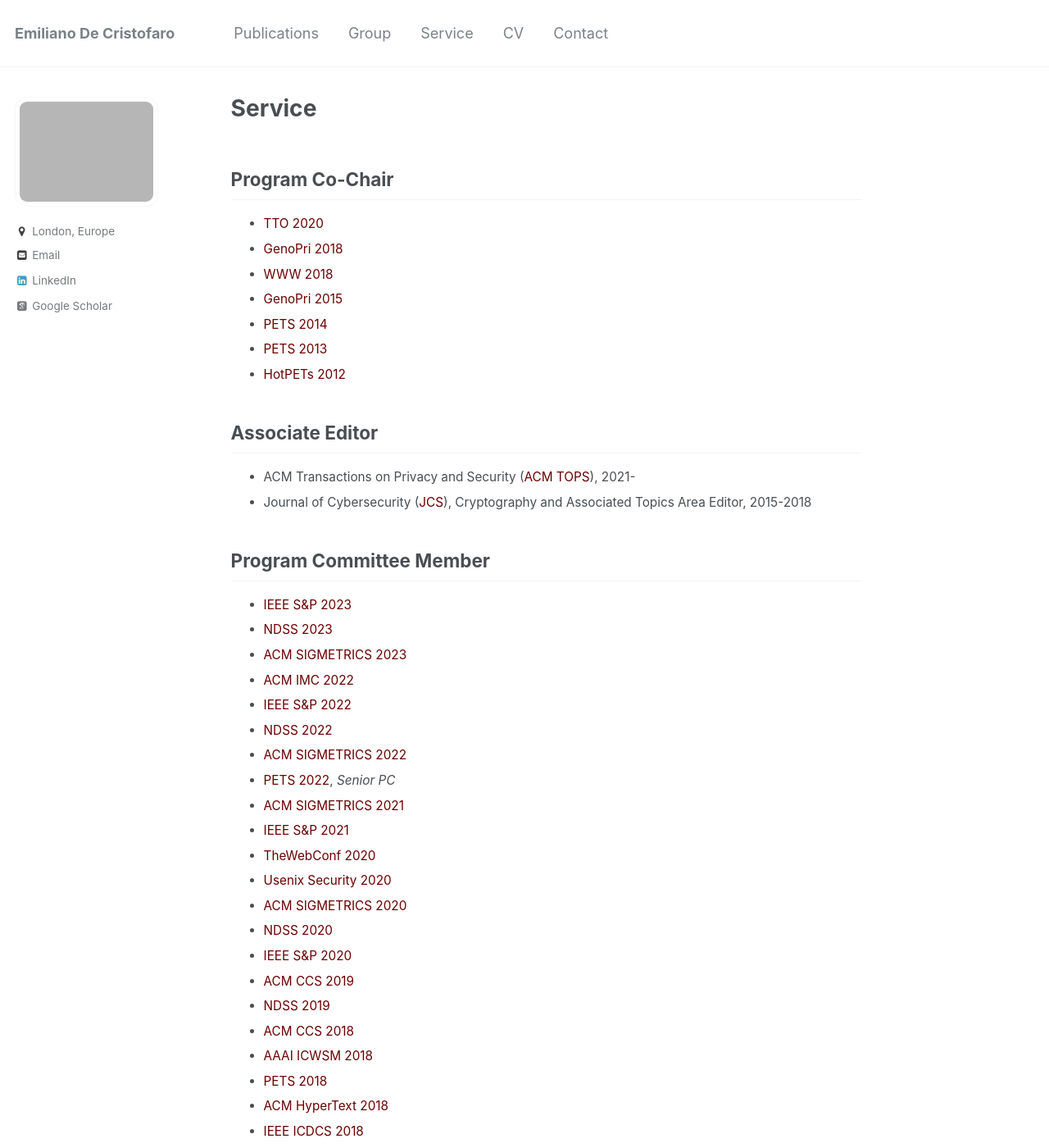
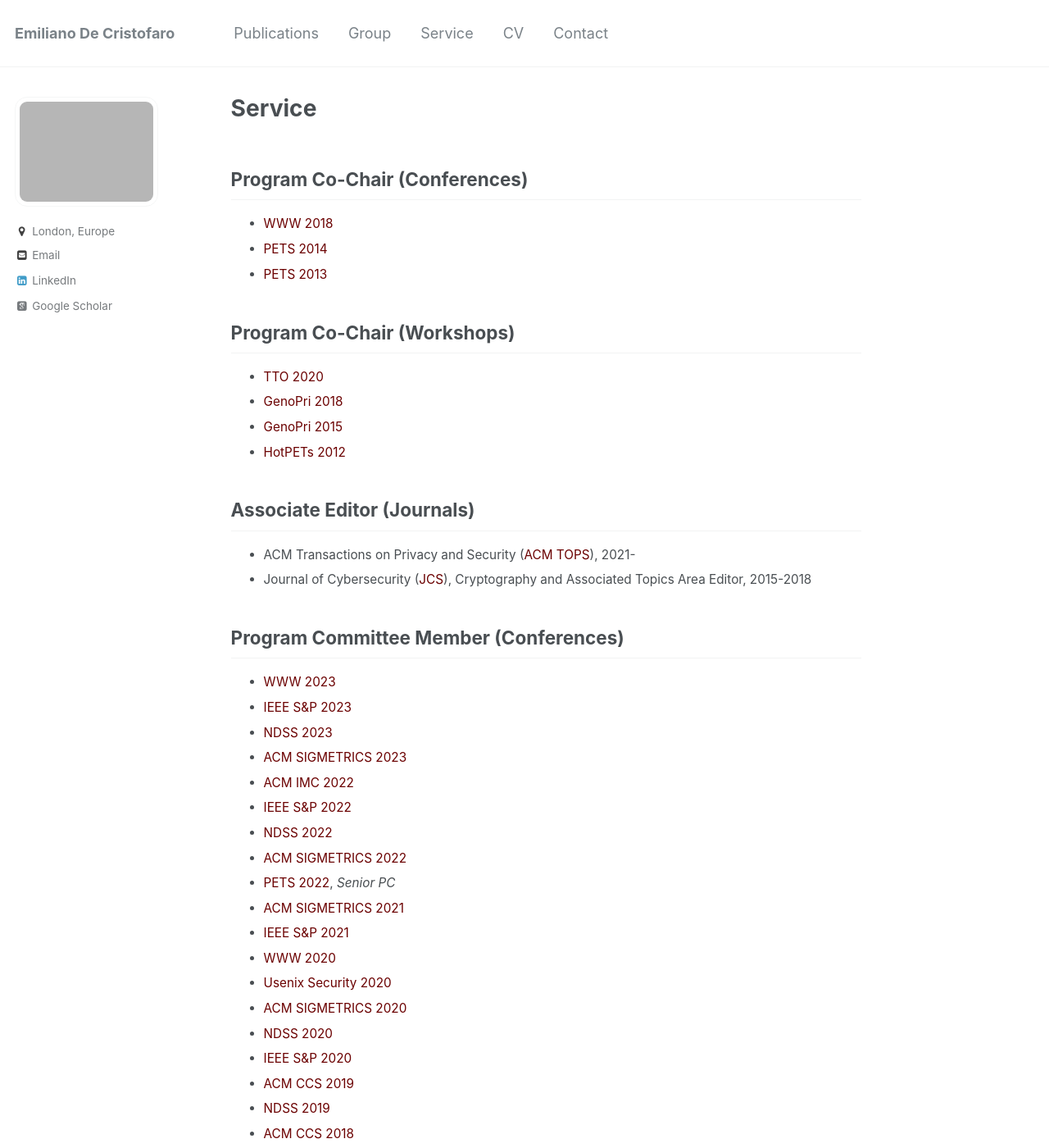
Before and after one commit to emidec/emidec.github.io, a Jekyll site: the page built from _pages/service.md, in a window 1280 px wide and 1400 px high. Shown: the whole window at 82% size. Built offline with Jekyll 4.4.1, drawn with Linux system fonts in a browser that asks for light colours; some web fonts are replaced; a script bundle is joined from its source files by our own code; some of the changed text lies outside the part shown.

Commit message:
workshops etc

```diff
--- a/_pages/service.md
+++ b/_pages/service.md
@@ -6,23 +6,29 @@ title: Service
 
 {% include base_path %}
 
-## Program Co-Chair
+## Program Co-Chair (Conferences)
+
+-   [WWW 2018](http://www2018.thewebconf.org/)
+-   [PETS 2014](http://petsymposium.org/2014)
+-   [PETS 2013](http://petsymposium.org/)
+
+## Program Co-Chair (Workshops)
 
 -   [TTO 2020](http://truthandtrustonline.com/)
--   [GenoPri 2018](https://www.genopri.org/)
--   [WWW 2018](http://www2018.thewebconf.org/)
+-   [GenoPri 2018](https://2018.genopri.org/)
 -   [GenoPri 2015](http://2015.genopri.org/)
--   [PETS 2014](http://petsymposium.org/2014)
--   [PETS 2013](http://petsymposium.org/)
 -   [HotPETs 2012](http://petsymposium.org/2012/hotpets.php)
 
-## Associate Editor
+
+## Associate Editor (Journals)
+
 -   ACM Transactions on Privacy and Security ([ACM TOPS](https://dl.acm.org/journal/tops)), 2021-
 -   Journal of Cybersecurity ([JCS](http://cybersecurity.oxfordjournals.org/)), Cryptography and Associated Topics Area Editor, 2015-2018
 
 
-## Program Committee Member
+## Program Committee Member (Conferences)
 
+-   [WWW 2023](https://www2023.thewebconf.org/)
 -   [IEEE S&P 2023](https://www.ieee-security.org/TC/SP2023/)
 -   [NDSS 2023](https://www.ndss-symposium.org/ndss2023/)
 -   [ACM SIGMETRICS 2023](http://www.sigmetrics.org/sigmetrics2023/)
@@ -33,7 +39,7 @@ title: Service
 -   [PETS 2022](https://petsymposium.org/2022/), *Senior PC*
 -   [ACM SIGMETRICS 2021](http://www.sigmetrics.org/sigmetrics2021/)
 -   [IEEE S&P 2021](https://www.ieee-security.org/TC/SP2021/)
--   [TheWebConf 2020](https://www2020.thewebconf.org/)
+-   [WWW 2020](https://www2020.thewebconf.org/)
 -   [Usenix Security 2020](https://www.usenix.org/conference/usenixsecurity20)
 -   [ACM SIGMETRICS 2020](http://www.sigmetrics.org/sigmetrics2020/)
 -   [NDSS 2020](https://www.ndss-symposium.org/ndss2020/)
@@ -53,32 +59,35 @@ title: Service
 -   [NDSS 2017](https://www.internetsociety.org/events/ndss-symposium-2017)
 -   [GenoPri 2016](http://2016.genopri.org/)
 -   [WiSec 2016](http://www.sigsac.org/wisec/WiSec2016/)
--   [EuroUSEC 2016](https://eurousec.secuso.org/2016/)
 -   [PETS 2016](https://petsymposium.org/)
 -   [IEEE Security & Privacy 2016](http://www.ieee-security.org/TC/SP2016/)
 -   [PKC 2016](http://troll.iis.sinica.edu.tw/pkc16/)
 -   [NDSS 2016](https://www.internetsociety.org/events/ndss-symposium-2016)
--   [WPES 2015](https://wpes15.cs.umn.edu/)
 -   [IEEE Security & Privacy 2015](http://www.ieee-security.org/TC/SP2015/)
--   [USEC 2015](http://www.internetsociety.org/events/ndss-symposium-2015/usec-workshop-call-papers)
 -   [Financial Crypto 2015](http://fc15.ifca.ai/)
--   [WPES 2014](https://www.cylab.cmu.edu/news_events/events/wpes2014/)
 -   [WiSec 2014](http://sigsac.hosting.acm.org/wisec/WiSec2014/)
--   [GenoPri 2014](https://genomeprivacy.org/workshop)
 -   [WWW 2014](http://www2014.wwwconference.org/)
--   [SESOC 2014](http://www.sesoc.org/)
 -   [CANS 2013](http://www.ic.unicamp.br/cans2013/)
 -   [WiSec 2013](http://www.sigsac.org/wisec/WiSec2013/)
 -   [Financial Crypto 2013](http://fc13.ifca.ai/)
--   [SESOC 2013](http://www.sesoc.org/)
 -   [CANS 2012](http://cans2012.cased.de/)
--   [CCSW 2012](http://crypto.cs.stonybrook.edu/ccsw12/)
--   [WPES 2012](http://hatswitch.org/wpes2012/)
 -   [ICCCN 2012](http://www.icccn.org/icccn12/)
 -   [PETS 2012](http://www.petsymposium.org/2012)
 -   [WiSec 2012](http://www.sigsac.org/wisec/WiSec2012/)
 -   [CANS 2011](http://www.infosec.sdu.edu.cn/cans2011/)
 -   [ISC 2010](http://math.fau.edu/~isc2010/)
+
+## Program Committee Member (Workshops)
+-   [EuroUSEC 2016](https://eurousec.secuso.org/2016/)
+-   [WPES 2015](https://wpes15.cs.umn.edu/)
+-   [USEC 2015](http://www.internetsociety.org/events/ndss-symposium-2015/usec-workshop-call-papers)
+-   [WPES 2014](https://www.cylab.cmu.edu/news_events/events/wpes2014/)
+-   [GenoPri 2014](https://genomeprivacy.org/workshop)
+-   [SESOC 2014](http://www.sesoc.org/)
+-   [SESOC 2013](http://www.sesoc.org/)
+-   [CCSW 2012](http://crypto.cs.stonybrook.edu/ccsw12/)
+-   [WPES 2012](http://hatswitch.org/wpes2012/)
+
 
 ## Organization
 -   [IEEE EuroSP 2018](https://www.ieee-security.org/TC/EuroSP2018/), General (Co-)Chair, London, UK, April 24--26, 2018
```
